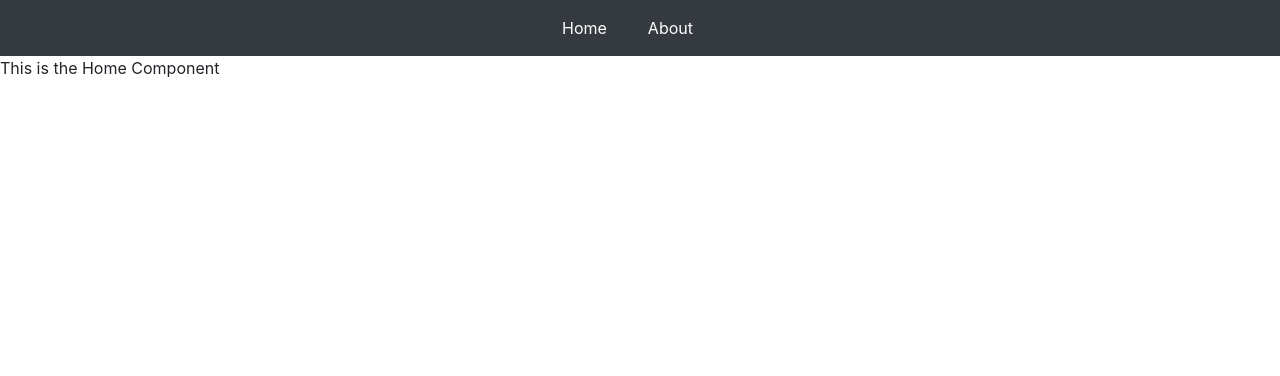
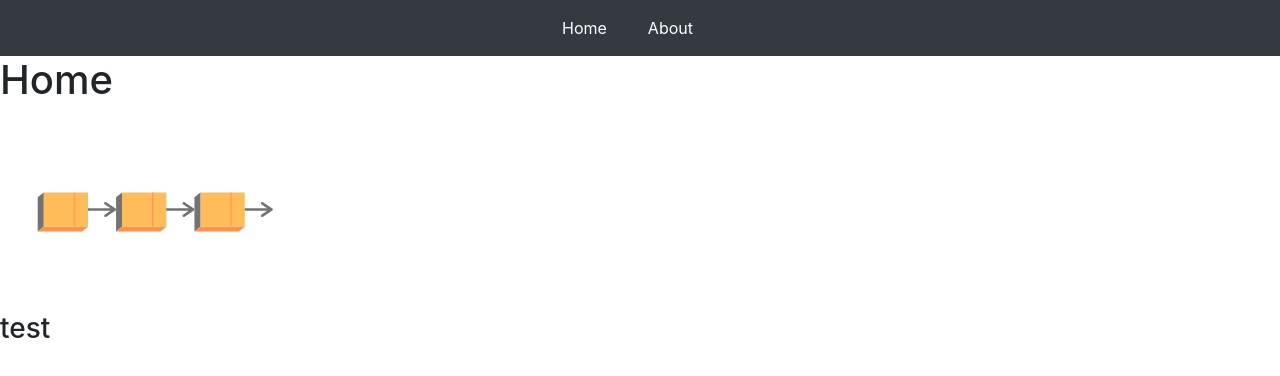
Before and after one commit to IUS-CS/project-dsavy, a React app in the folder src/: page / in a window 1280 px wide. Shown: the top 376 px of the page. Built offline with nearby package versions, Linux system fonts and the light colour scheme.

Commit message:
added image component for home page

```diff
--- /dev/null
+++ b/src/components/Home-image.js
@@ -0,0 +1,13 @@
+import React from 'react';
+import Image from 'react-bootstrap/Image';
+
+const ClickableImage = (props) => {
+    return(
+        <div>
+            <Image src={props.image} fluid />
+            <h3 style={{alignItems:'center'}}>{props.name}</h3>
+        </div>
+    )
+}
+
+export default ClickableImage;
--- a/src/components/Home.js
+++ b/src/components/Home.js
@@ -1,9 +1,13 @@
 import React from 'react';
+import ClickableImage from './Home-image';
 
 function Home() {
     return (
-      <div>This is the Home Component</div>
-    )
+      <div>
+        <h1>Home</h1>
+        <ClickableImage name='test' image='../images/LinkedList.png'/>
+      </div>
+    );
   }
 
 export default Home;
```
Also changed, not shown: src/images/LinkedList.png (added).
